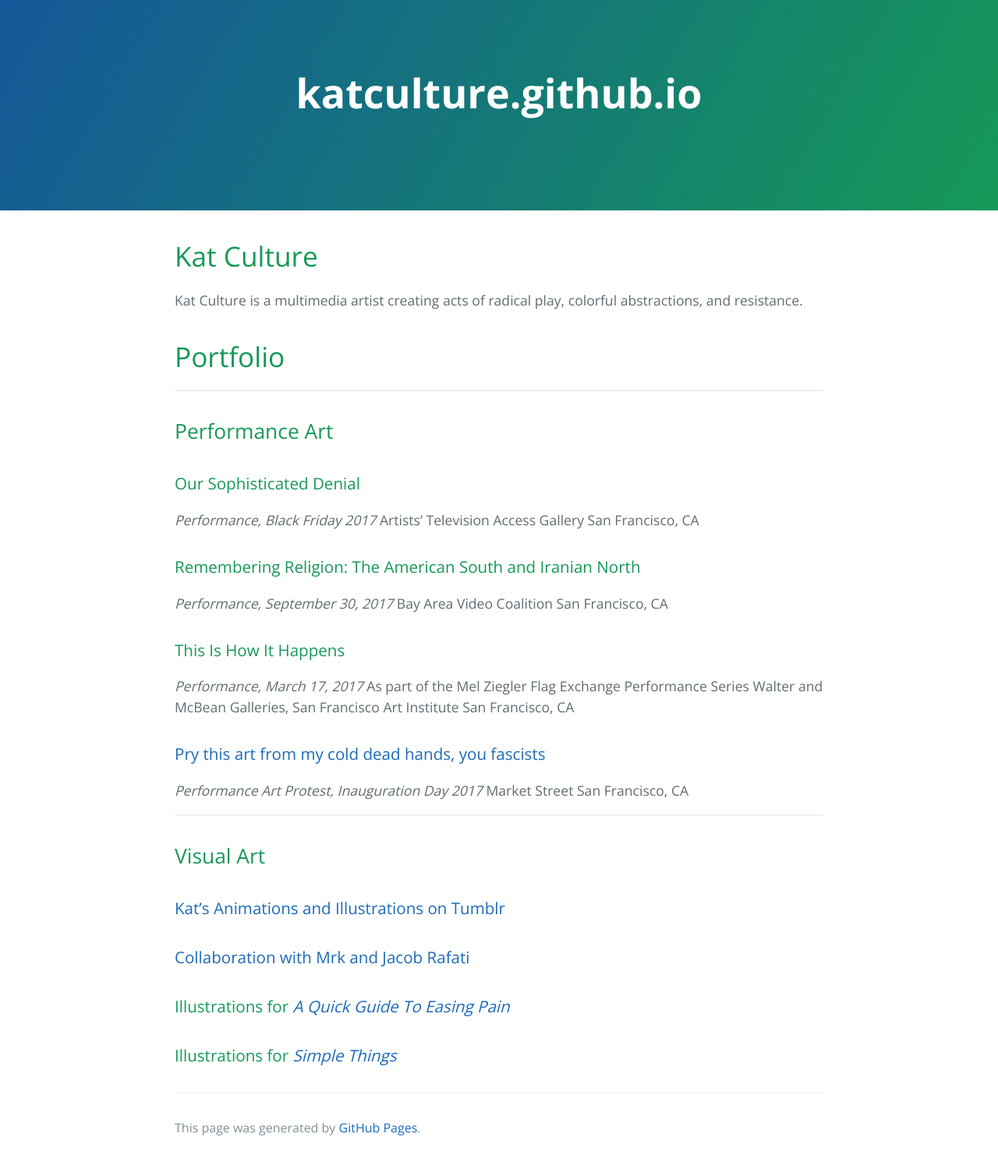
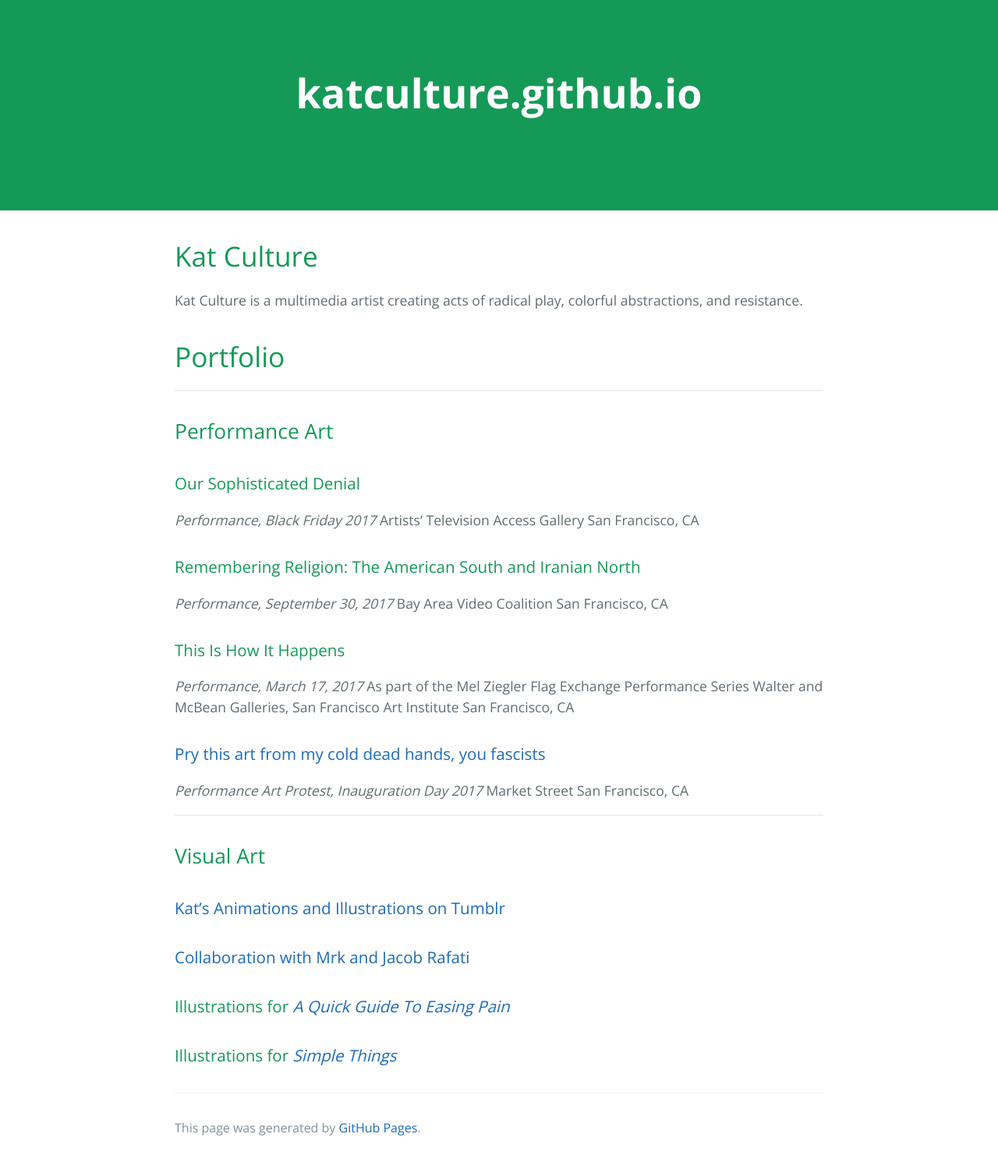
Before and after one commit to katculture/katculture.github.io, a Jekyll site: the page built from index.md, in a window 1280 px wide. Shown: the whole page at 78% size. Built offline with Jekyll 4.4.1, drawn with Linux system fonts in a browser that asks for light colours; our own code applies the rules of GitHub Pages for plain Markdown files; the repository's description, which GitHub fills in, is left out.

Commit message:
changing theme

```diff
--- a/_sass/jekyll-theme-cayman.scss
+++ b/_sass/jekyll-theme-cayman.scss
@@ -90,7 +90,7 @@ a {
   color: $header-heading-color;
   text-align: center;
   background-color: $header-bg-color;
-  background-image: linear-gradient(120deg, $header-bg-color-secondary, $header-bg-color);
+  background-image: "assets/katculture.gif";
 
   @include large {
     padding: 5rem 6rem;
```
Also changed, not shown: 2 other files.
